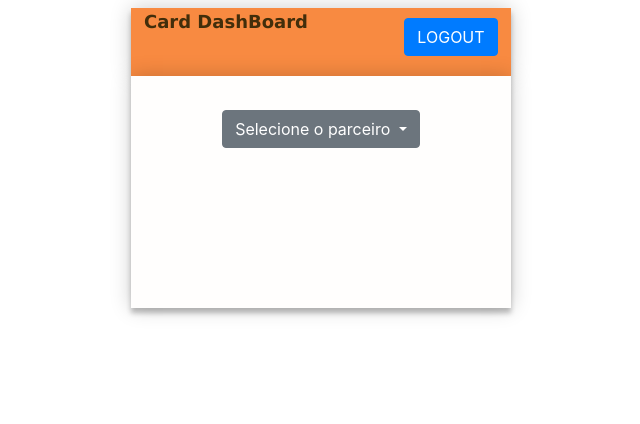
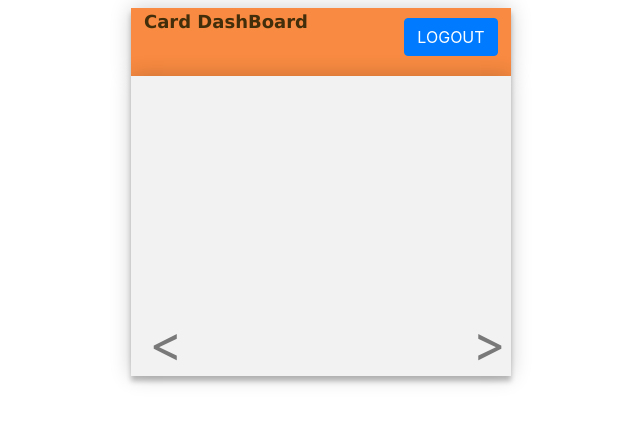
Before and after one commit to pdrvianna/Dash_front, a plain HTML site: page home.html in a window 1280 px wide. Shown: the whole page, without its empty margins (319-959 px from the left). Drawn offline with nearby package versions, Linux system fonts and the light colour scheme; sample sign-in values are in the browser's storage.

Commit message:
Dashboard em carrossel

```diff
--- a/home.css
+++ b/home.css
@@ -1,4 +1,4 @@
-.container{
+.container {
     position: relative;
     z-index: 1;
     background: #f88a41;
@@ -11,15 +11,17 @@
     box-shadow: 0 0 20px 0 rgba(0, 0, 0, 0.2), 0 5px 5px 0 rgba(0, 0, 0, 0.24);
 }
 
-#titulo{
+#titulo {
     color: rgb(66, 46, 11);
     font-family: Verdana;
     font-size: 18px;
-    position: relative; bottom: 10px; right: 30px;
+    position: relative;
+    bottom: 10px;
+    right: 30px;
     font-weight: bold;
 }
 
-.form{
+.form {
     position: relative;
     z-index: 1;
     background: #fffefd;
@@ -29,10 +31,34 @@
     box-shadow: 0 0 20px 0 rgba(0, 0, 0, 0.2), 0 5px 5px 0 rgba(0, 0, 0, 0.24);
 }
 
-.comborda{
+.comborda {
     border: 1px solid black;
     max-width: 250px;
-    position: relative; bottom: 1px; left: 30px;
+    position: relative;
+    bottom: 1px;
+    left: 30px;
     padding-top: 10px;
+}
 
+.carousel {
+    background-color: #F2F2F2;
+    height: 300;
 }
+
+.carousel-control-prev-icon,
+.carousel-control-next-icon {
+  background-image: none;
+  font-size: 50px;
+  position: absolute;
+  bottom: 50px;
+  color: black;
+}
+
+.carousel-control-next-icon:after
+{
+  content: '>';
+}
+
+.carousel-control-prev-icon:after {
+  content: '<';
+}
--- a/home.html
+++ b/home.html
@@ -24,30 +24,43 @@
             </div>
         </div>
         <div class="row">
-            <div class="col-md-12" id="barraUser">
-
+            <div class="col-md-12" id="barraUser"></div>
         </div>
     </div>
-    </div>
-    <div class="form">
-        <div class="tabela">
-            <div class="col-md-12 text-center" id="tbl"></div>
-            <div class="col-md-12 text-center" id="s1"></div>
-        </div>
-        <br>
+
+    <div id="carouselExampleIndicators" class="carousel slide form" data-ride="carousel">
+        <div class="carousel-inner">
+            <!-- Top10 -->
+            <div class="carousel-item active col-md-12 text-center" id="tbl"></div>
+            <div class="carousel-item dropdown col-md-12 text-center">
                 <!-- Dashboard -->
-        <div class="dropdown col-md-12 text-center">
-            <button class="btn btn-secondary dropdown-toggle" type="button" id="dropdownMenuButton" data-toggle="dropdown" aria-haspopup="true" aria-expanded="false" onclick="povoaDropdownParceiros()">
+                <div>
+                    <button class="btn btn-secondary dropdown-toggle" type="button" id="dropdownMenuButton"
+                        data-toggle="dropdown" aria-haspopup="true" aria-expanded="false"
+                        onclick="povoaDropdownParceiros()">
                         Selecione o parceiro
                     </button>
                     <div class="dropdown-menu" aria-labelledby="dropdownMenuButton" id="ddlParceiros"></div>
                 </div>
+                <br>
                 <div>
-            <canvas id="chart" style="max-width: 500px;"></canvas>
+                    <canvas id="chart"></canvas>
                 </div>
                 <script type="text/javascript" src="dashboard.js"></script>
                 <!-- /Dashboard -->
             </div>
+        </div>
+        <a class="carousel-control-prev" href="#carouselExampleIndicators" role="button" data-slide="prev">
+            <span class="carousel-control-prev-icon" aria-hidden="true"></span>
+            <span class="sr-only">Previous</span>
+        </a>
+        <a class="carousel-control-next" href="#carouselExampleIndicators" role="button" data-slide="next">
+            <span class="carousel-control-next-icon" aria-hidden="true"></span>
+            <span class="sr-only">Next</span>
+        </a>
+    </div>
+
+
 
     <script src="https://code.jquery.com/jquery-3.5.1.slim.min.js"
         integrity="sha384-DfXdz2htPH0lsSSs5nCTpuj/zy4C+OGpamoFVy38MVBnE+IbbVYUew+OrCXaRkfj"
--- a/home.js
+++ b/home.js
@@ -81,12 +81,10 @@ function verificaUsuario() {
 function carregaAgentes() {
     fetch("http://localhost:8080/agentesfinanceiros")
         .then(res => res.json())
-        .then(res => preenchetbl(res))
+        .then(res => preenchetbl(res));
 }
 
 function preenchetbl(resJson) {
-
-    console.log(resJson);
     var novalinha = templateTabela;
     var box = "<option value=vazio></option>";
     for (i = 0; i < resJson.length; i++) {
```
Lines whose indentation alone changed are shown as unchanged.
